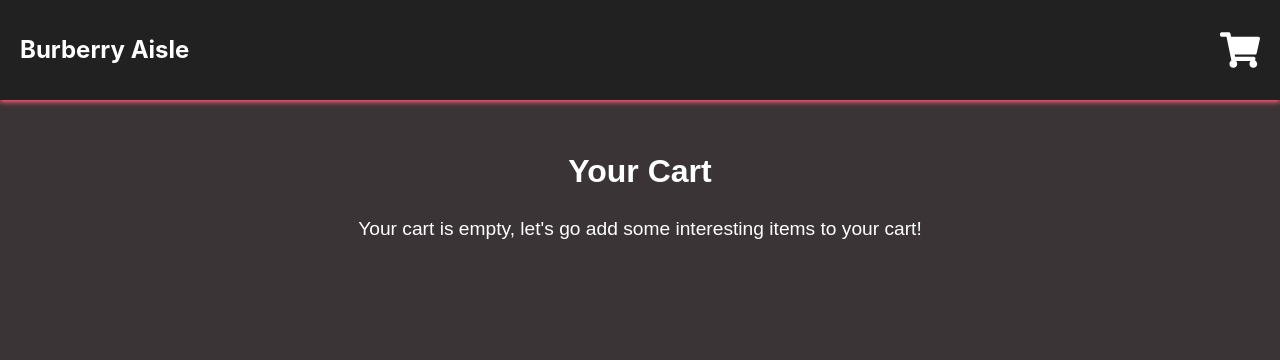
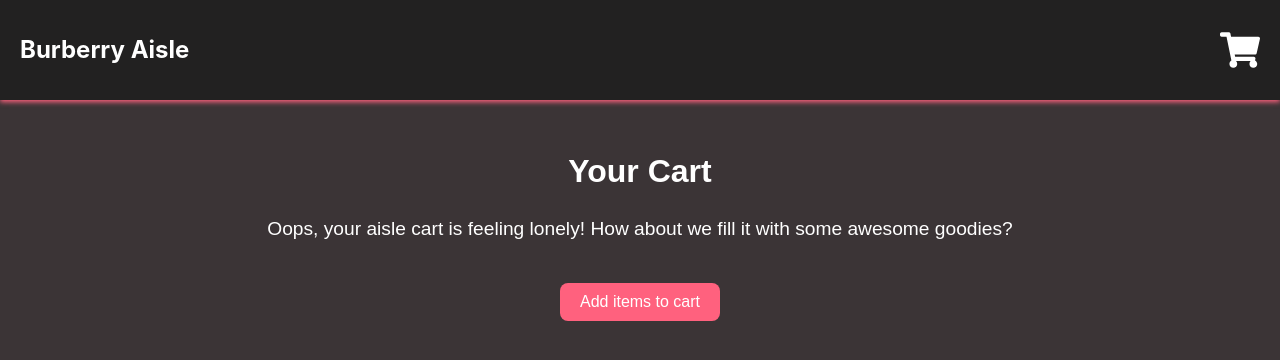
Before and after one commit to PriyankaSethi495/shopping-cart-app, a React (Vite) app: page /cart in a window 1280 px wide. Shown: the top 360 px of the page. Built offline with nearby package versions, Linux system fonts and the light colour scheme.

Commit message:
add items button on cart page

```diff
--- a/src/pages/Cart.jsx
+++ b/src/pages/Cart.jsx
@@ -3,15 +3,16 @@ import "../styles/cart.css";
 import Navbar from "../components/Navbar";
 import { useCart } from "../context/CartContext";
 import { FaTrash } from "react-icons/fa";
+import { useNavigate } from "react-router-dom";
 
 const Cart = () => {
   const { cartItems, updateCart, removeFromCart, calculateTotal, clearCart } = useCart();
   const [voucherApplied, setVoucherApplied] = useState(false);
-
   const cartCount = cartItems.reduce((total, item) => total + item.quantity, 0);
   const totalAmount = calculateTotal();
   const discount = voucherApplied ? (totalAmount * 0.1).toFixed(2) : 0;
   const finalAmount = (totalAmount - discount).toFixed(2);
+  const navigate = useNavigate();
 
   useEffect(() => {
     if (totalAmount <= 200 && voucherApplied) {
@@ -41,7 +42,10 @@ const Cart = () => {
       <div className="cart-page">
         <h2 className="cart-title">Your Cart</h2>
         {cartItems.length === 0 ? (
-            <p className="cart-empty">Your cart is empty, let's go add some interesting items to your cart! </p>
+          <div>
+            <p className="cart-empty">Oops, your aisle cart is feeling lonely! How about we fill it with some awesome goodies? </p>
+            <button className="cart-empty-add" onClick={() => navigate("/")}>Add items to cart</button>
+          </div>
           ) : (
         <div className="cart">
             <div className="cart-items">
--- a/src/styles/cart.css
+++ b/src/styles/cart.css
@@ -14,6 +14,18 @@
   font-size: 1.2rem;
   color: #fff;
   margin-top: 20px;
+}
+
+.cart-empty-add {
+  background-color: #ff617e;
+  color: white;
+  padding: 10px 20px;
+  border: none;
+  border-radius: 8px;
+  cursor: pointer;
+  font-size: 1rem;
+  margin: 20px 0;
+  transition: background-color 0.3s ease;
 }
 
 .cart {
@@ -238,3 +250,11 @@
       margin-left: 0;
   }
 }
+
+
+@media (max-width: 800px) {
+  .quantity-control-main {
+    flex-direction: column;
+    justify-content: flex-start;
+  }
+}
```
